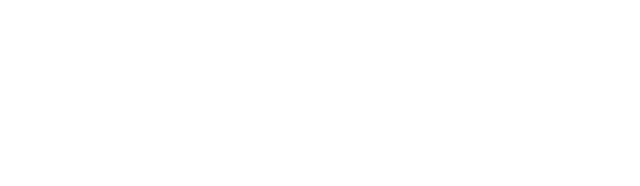
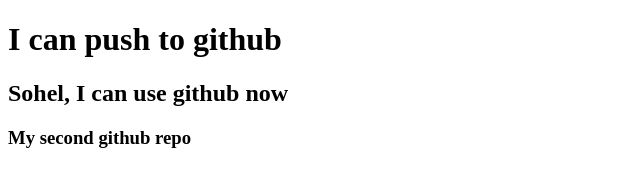
Before and after one commit to Hossain-Md-Maruf/my-second-repo, a plain HTML site: page index.html in a window 1280 px wide. Shown: the whole page, without its empty margins (0-640 px from the left). Drawn offline with Linux system fonts and the light colour scheme.

Commit message:
added header

```diff
--- a/index.html
+++ b/index.html
@@ -7,6 +7,8 @@
     <title>My Second Repo</title>
 </head>
 <body>
-
+    <h1>I can push to github</h1>
+    <h2>Sohel, I can use github now</h2>
+    <h3>My second github repo</h3>
 </body>
 </html>
```
